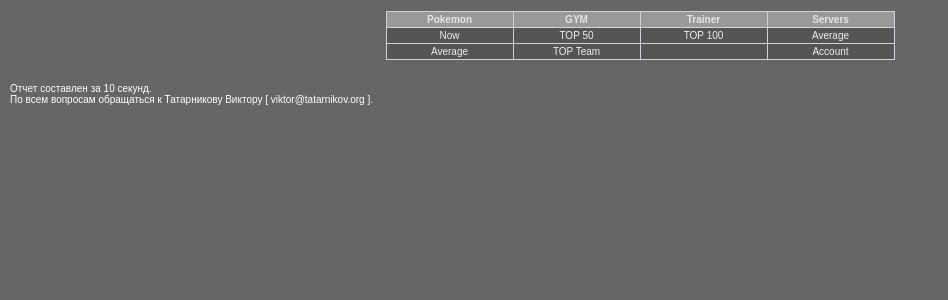
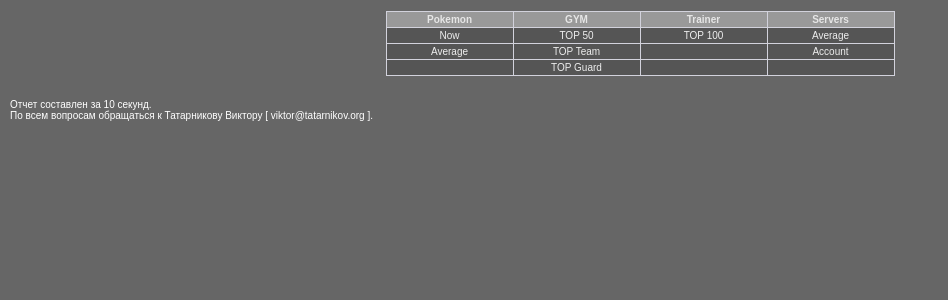
Before and after one commit to MaxOnNet/PokeStats, a Python web app: template templates/report.html in a window 1280 px wide. Shown: the top 300 px of the page, without its empty margins (0-948 px from the left). Run offline with Jinja, Linux system fonts and the light colour scheme; the template is opened without the code that fills it: most values are stand-ins (such as "Sample title", 1, 10 or a date in 2020).

Commit message:
Update Reports

```diff
--- a/templates/report.html
+++ b/templates/report.html
@@ -33,6 +33,12 @@
                                 <td class="clsBodyMenuItem"><a href="/report/gym/team">TOP Team</a></td>
                                 <td class="clsBodyMenuItem"></td>
                                 <td class="clsBodyMenuItem"><a href="/report/server/account">Account</a></td>
+                            </tr>
+                            <tr class="clsBodyRow">
+                                <td class="clsBodyMenuItem"></td>
+                                <td class="clsBodyMenuItem"><a href="/report/gym/guard">TOP Guard</a></td>
+                                <td class="clsBodyMenuItem"></td>
+                                <td class="clsBodyMenuItem"></td>
                             </tr>
                         </table>
                     </td>
```
